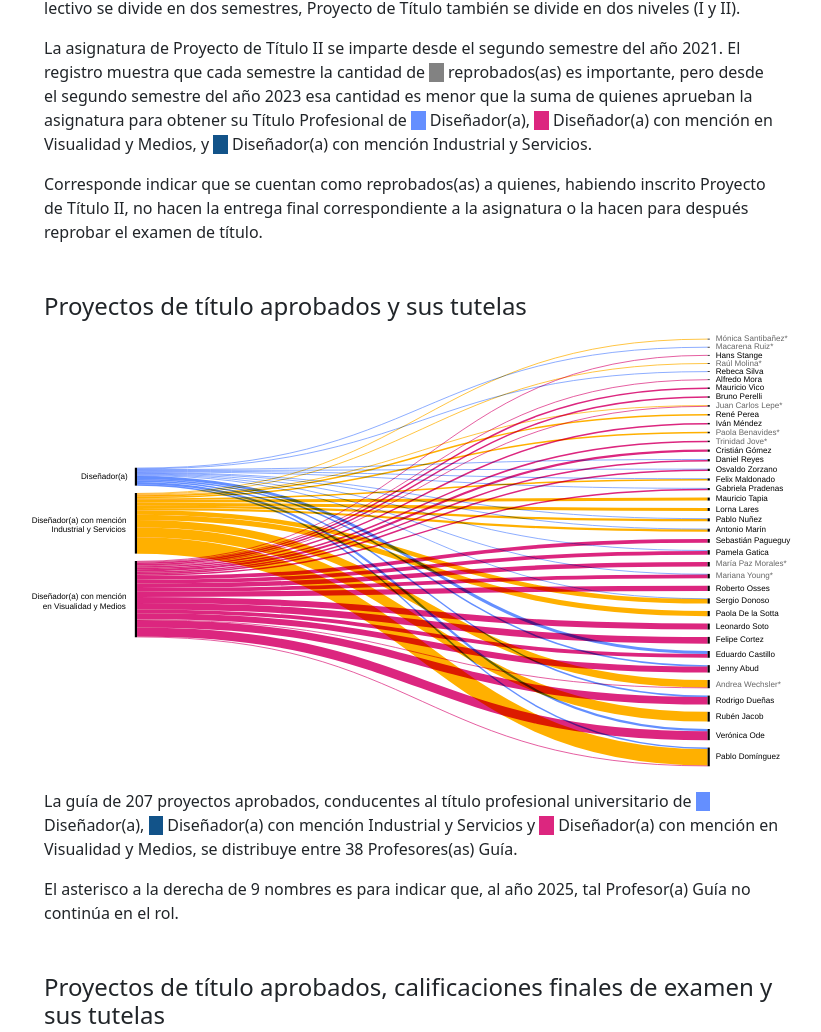
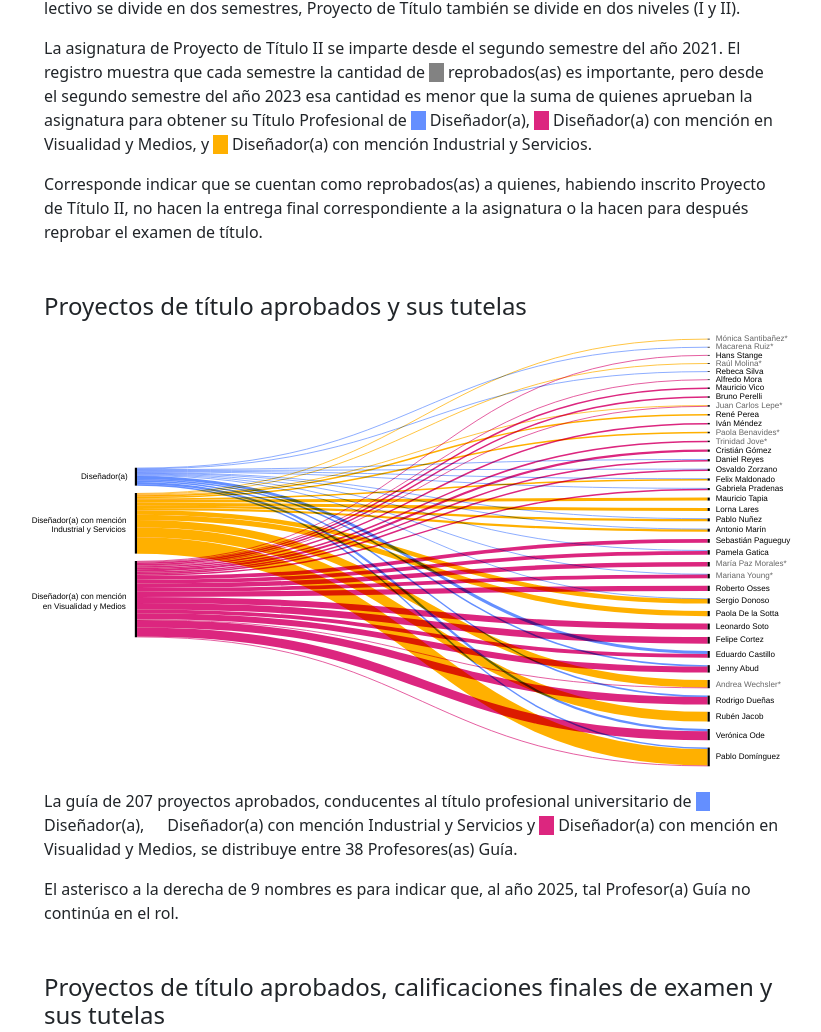
Before and after one commit to Pazzzto/ajustes-proyectos-titulo, a plain HTML site: page index.html in a window 1280 px wide. Shown: the part 976-2008 px from the top of the page, without its empty margins (228-1049 px from the left). Drawn offline with nearby package versions, Linux system fonts and the light colour scheme; no server answers.

Commit message:
Update index.html

```diff
--- a/index.html
+++ b/index.html
@@ -43,7 +43,7 @@
                                 <em><small style="background: #828282;">&nbsp;&nbsp;&nbsp;&nbsp;</small> reprobados(as)</em> es importante, pero desde el segundo semestre del año 2023 esa cantidad es menor que la suma de quienes aprueban la
                                 asignatura para obtener su Título Profesional de <em><small style="background: #648fff;">&nbsp;&nbsp;&nbsp;&nbsp;</small> Diseñador(a)</em>,
                                 <em><small style="background: #dc267f;">&nbsp;&nbsp;&nbsp;&nbsp;</small> Diseñador(a) con mención en Visualidad y Medios</em>, y
-                                <em><small style="background: #125389;">&nbsp;&nbsp;&nbsp;&nbsp;</small> Diseñador(a) con mención Industrial y Servicios</em>.
+                                <em><small style="background: #ffb000;">&nbsp;&nbsp;&nbsp;&nbsp;</small> Diseñador(a) con mención Industrial y Servicios</em>.
                             </p>
                             <p>Corresponde indicar que se cuentan como reprobados(as) a quienes, habiendo inscrito Proyecto de Título II, no hacen la entrega final correspondiente a la asignatura o la hacen para después reprobar el examen de título.</p>
                         </article>
@@ -54,7 +54,7 @@
                             </figure>
                             <p>
                                 La guía de 207 proyectos aprobados, conducentes al título profesional universitario de <small style="background: #648fff;">&nbsp;&nbsp;&nbsp;&nbsp;</small> <em>Diseñador(a)</em>,
-                                <small style="background: #125389;">&nbsp;&nbsp;&nbsp;&nbsp;</small> <em>Diseñador(a) con mención Industrial y Servicios</em> y <small style="background: #dc267f;">&nbsp;&nbsp;&nbsp;&nbsp;</small>
+                                <small style="background: ##ffb000;">&nbsp;&nbsp;&nbsp;&nbsp;</small> <em>Diseñador(a) con mención Industrial y Servicios</em> y <small style="background: #dc267f;">&nbsp;&nbsp;&nbsp;&nbsp;</small>
                                 <em>Diseñador(a) con mención en Visualidad y Medios</em>, se distribuye entre 38 Profesores(as) Guía.
                             </p>
                             <p>El asterisco a la derecha de 9 nombres es para indicar que, al año 2025, tal Profesor(a) Guía <em>no</em> continúa en el rol.</p>
```
